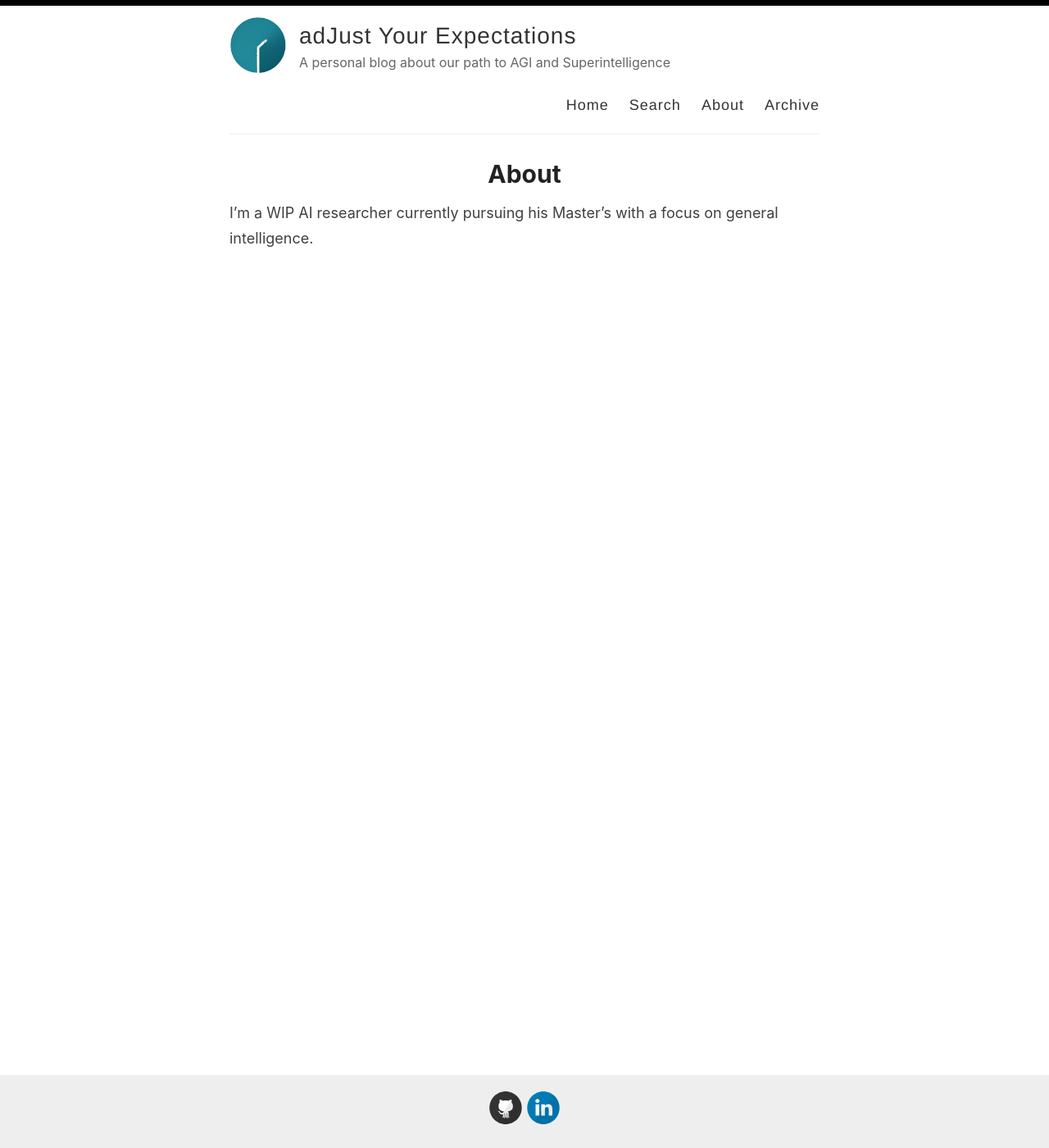
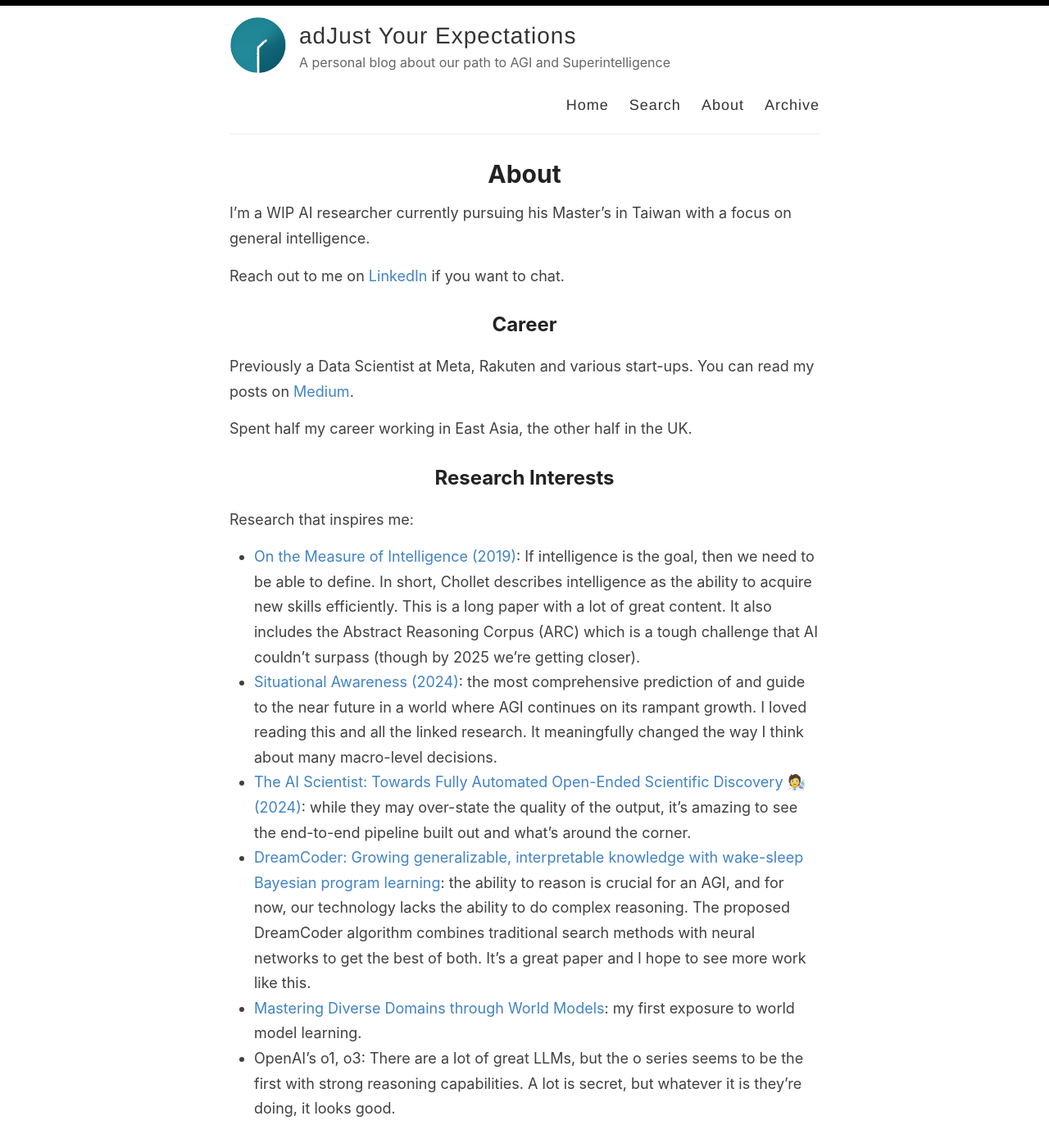
Before and after one commit to jyesawtellrickson/jyesawtellrickson.github.io, a Jekyll site: the page built from _pages/about.md, in a window 1280 px wide and 1400 px high. Shown: the whole window at 82% size. Built offline with Jekyll 4.4.1, drawn with Linux system fonts in a browser that asks for light colours.

Commit message:
Update about

```diff
--- a/_pages/about.md
+++ b/_pages/about.md
@@ -4,4 +4,22 @@ title: About
 permalink: /about/
 ---
 
-I'm a WIP AI researcher currently pursuing  his Master's with a focus on general intelligence.
+I'm a WIP AI researcher currently pursuing his Master's in Taiwan with a focus on general intelligence.
+
+Reach out to me on {% if site.footer-links.linkedin %}<a href="https://www.linkedin.com/in/{{ site.footer-links.linkedin }}" target="_blank">LinkedIn</a>{% endif %} if you want to chat.
+
+## Career
+
+Previously a Data Scientist at Meta, Rakuten and various start-ups. You can read my posts on [Medium](https://medium.com/@jyesr).
+
+Spent half my career working in East Asia, the other half in the UK.
+
+## Research Interests
+
+Research that inspires me:
+- [On the Measure of Intelligence (2019)](https://arxiv.org/abs/1911.01547): If intelligence is the goal, then we need to be able to define. In short, Chollet describes intelligence as the ability to acquire new skills efficiently. This is a long paper with a lot of great content. It also includes the Abstract Reasoning Corpus (ARC) which is a tough challenge that AI couldn't surpass (though by 2025 we're getting closer).
+- [Situational Awareness (2024)](https://situational-awareness.ai/): the most comprehensive prediction of and guide to the near future in a world where AGI continues on its rampant growth. I loved reading this and all the linked research. It meaningfully changed the way I think about many macro-level decisions.
+- [The AI Scientist: Towards Fully Automated Open-Ended Scientific Discovery 🧑‍🔬 (2024)](https://github.com/SakanaAI/AI-Scientist): while they may over-state the quality of the output, it's amazing to see the end-to-end pipeline built out and what's around the corner.
+- [DreamCoder: Growing generalizable, interpretable knowledge with wake-sleep Bayesian program learning](https://arxiv.org/abs/2006.08381): the ability to reason is crucial for an AGI, and for now, our technology lacks the ability to do complex reasoning. The proposed DreamCoder algorithm combines traditional search methods with neural networks to get the best of both. It's a great paper and I hope to see more work like this.
+- [Mastering Diverse Domains through World Models](https://danijar.com/project/dreamerv3/): my first exposure to world model learning.
+- OpenAI's o1, o3: There are a lot of great LLMs, but the o series seems to be the first with strong reasoning capabilities. A lot is secret, but whatever it is they're doing, it looks good.
```
